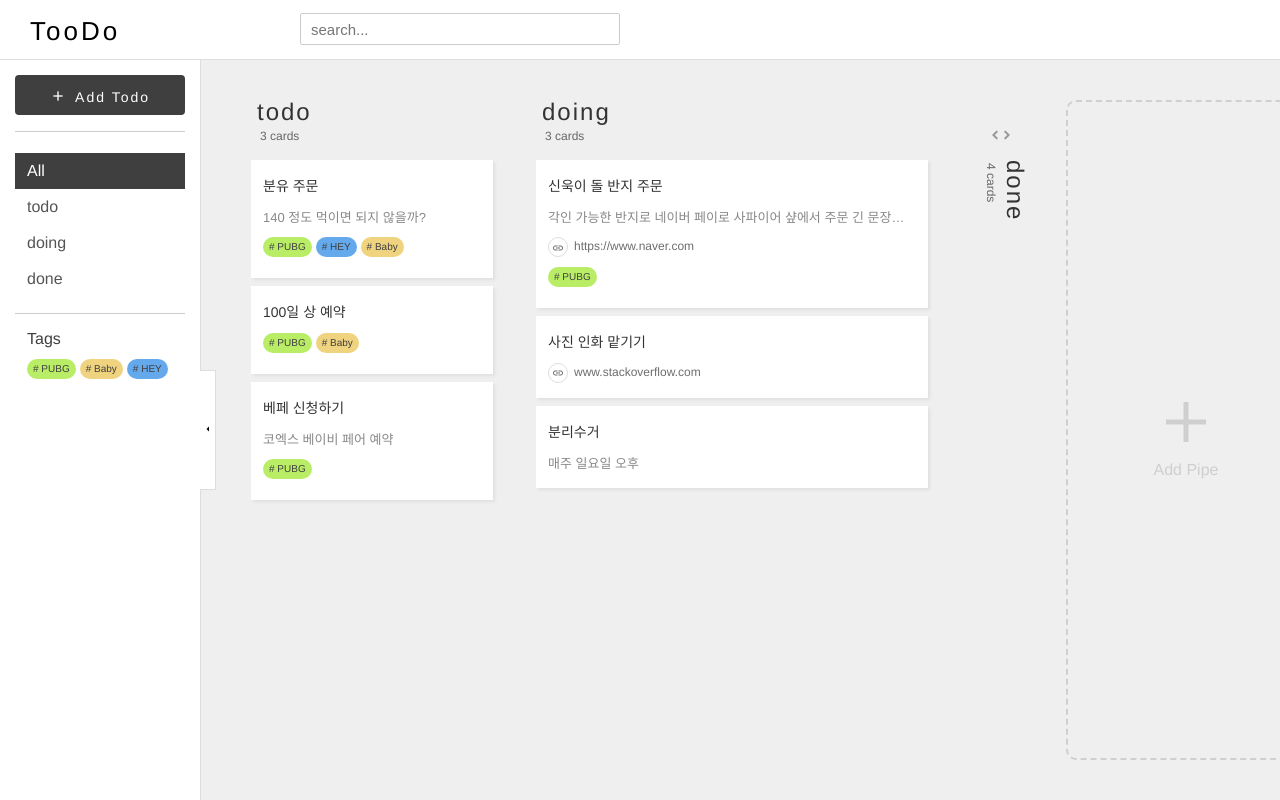
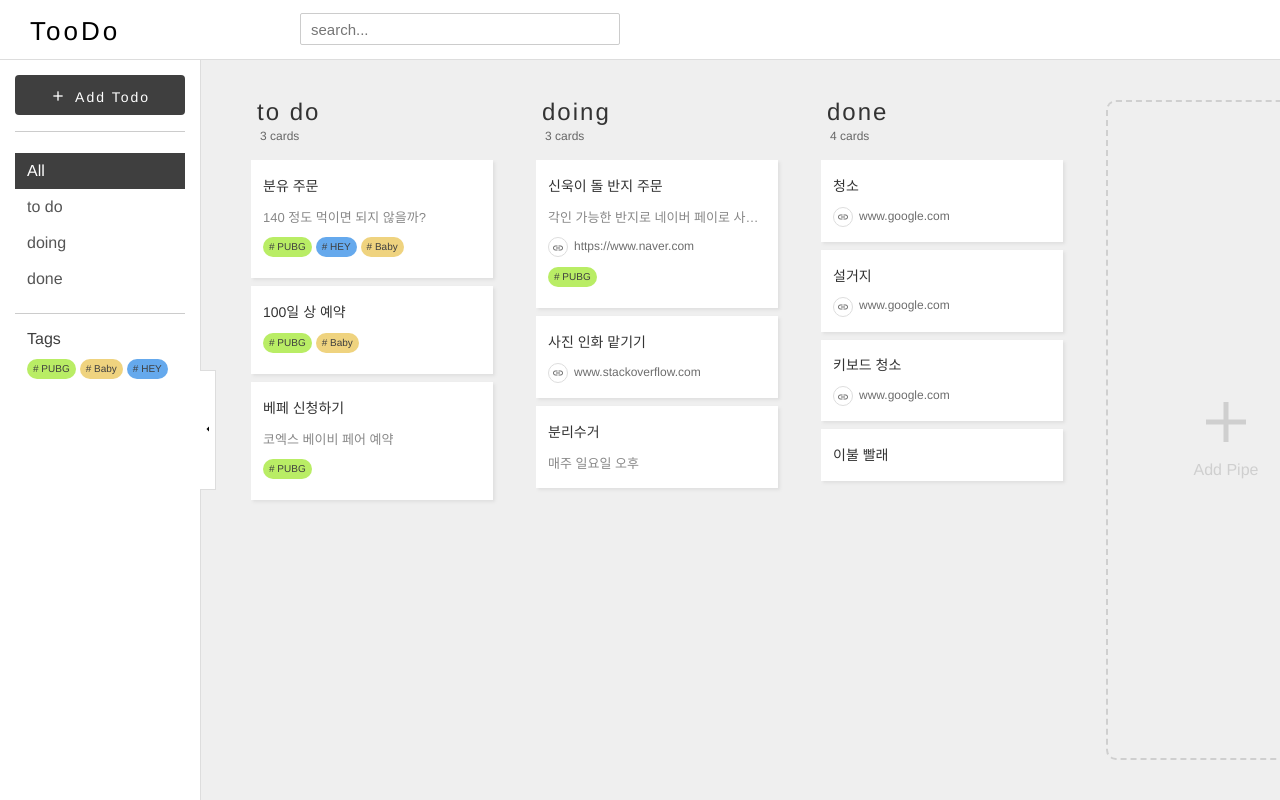
Before and after one commit to Smithoo/too-do, a Vue app: page /#/board/all in a window 1280 px wide. Built offline with nearby package versions, Linux system fonts and the light colour scheme.

Commit message:
refact: pipe -> pipe-view

```diff
--- a/src/api/dummy-data.js
+++ b/src/api/dummy-data.js
@@ -1,7 +1,7 @@
 export const dummyData = [
     {
         id: 'col1',
-        name: 'todo',
+        name: 'to do',
         mode: 'normal',
         cards: [
             {
@@ -40,7 +40,7 @@ export const dummyData = [
     {
         id: 'col2',
         name: 'doing',
-        mode: 'wide',
+        mode: 'normal',
         cards: [
             {
                 id: 'card2',
@@ -70,7 +70,7 @@ export const dummyData = [
     {
         id: 'col3',
         name: 'done',
-        mode: 'collapsed',
+        mode: 'normal',
         cards: [
             {
                 id: 'card4',
--- a/src/router.js
+++ b/src/router.js
@@ -21,7 +21,7 @@ export default new Router({
                 },
                 {
                     path: ':pipeId',
-                    component: () => import(/* webpackChunkName: 'board' */ './views/pages/board/pipe.vue'),
+                    component: () => import(/* webpackChunkName: 'board' */ './views/pages/board/pipe-view.vue'),
                 },
             ],
             redirect: '/board/all',
--- a/src/views/common/tag.vue
+++ b/src/views/common/tag.vue
@@ -1,5 +1,8 @@
 <template>
-    <div class="tag" :style="{ backgroundColor: color }">
+    <div class="tag"
+        :style="{ backgroundColor: color }"
+        @click="$emit('click')"
+    >
         <div class="hide">
             <slot>tag contents</slot>
         </div>
--- a/src/views/components/board/all/pipe-column.vue
+++ b/src/views/components/board/all/pipe.vue
@@ -1,5 +1,5 @@
 <template>
-    <section class="pipe-column" :class="mode">
+    <section class="pipe" :class="mode">
         <div class="pipe-wrap">
             <div class="pipe-head handle">
                 <div class="pipe-title">
@@ -53,7 +53,7 @@ export default {
     computed: {
         cards: {
             get() {
-                return this.$store.getters['board/cards'](this.pipe.id);
+                return this.pipe.cards;
             },
             set(cards) {
                 const payload = {
@@ -94,7 +94,7 @@ export default {
 </script>
 
 <style scoped>
-section.pipe-column {
+section.pipe {
     display: inline-block;
     position: relative;
     vertical-align: top;
@@ -103,13 +103,13 @@ section.pipe-column {
     margin-right: 35px;
     transition: width 0.3s;
 }
-section.pipe-column.collapsed {
+section.pipe.collapsed {
     width: 60px;
 }
-section.pipe-column.normal {
+section.pipe.normal {
     width: 250px;
 }
-section.pipe-column.wide {
+section.pipe.wide {
     width: 400px;
 }
 .pipe-wrap {
--- a/src/views/pages/board/all.vue
+++ b/src/views/pages/board/all.vue
@@ -5,25 +5,25 @@
             v-model="pipes"
             v-bind="dragOptions"
         >
-            <pipe-column
+            <pipe
                 v-for="pipe in pipes"
                 :key="pipe.id"
                 :pipe="pipe"
             >
-            </pipe-column>
+            </pipe>
         </draggable>
         <add-pipe />
     </section>
 </template>
 
 <script>
-import PipeColumn from '@/views/components/board/all/pipe-column.vue';
+import Pipe from '@/views/components/board/all/pipe.vue';
 import AddPipe from '@/views/components/board/all/add-pipe.vue';
 import Draggable from 'vuedraggable';
 
 export default {
     components: {
-        PipeColumn,
+        Pipe,
         AddPipe,
         Draggable,
     },
--- a/src/views/pages/board/pipe.vue
+++ b/src/views/pages/board/pipe-view.vue
@@ -1,7 +1,9 @@
 <template>
-    <div class="pipe">
-        <div class="pipe-head">
-            <h3>{{ name }}</h3>
+    <div class="pipe-view">
+        <div class="pipe-view-head">
+            <div class="pipe-name">
+                <h3>{{ name }}</h3>
+            </div>
             <div class="card-count">
                 {{ cards.length }} cards
             </div>
@@ -38,7 +40,7 @@ export default {
 </script>
 
 <style scoped>
-.pipe {
+.pipe-view {
     width: 100%;
     height: 100%;
     vertical-align: top;
@@ -48,17 +50,17 @@ export default {
     overflow-x: hidden;
     overflow-y: scroll;
 }
-.pipe::-webkit-scrollbar {
+.pipe-view::-webkit-scrollbar {
     -webkit-appearance: none;
     width: 7px;
 }
-.pipe::-webkit-scrollbar-thumb {
+.pipe-view::-webkit-scrollbar-thumb {
     border-radius: 4px;
     background-color: rgba(10, 10, 10, .15);
     -webkit-box-shadow: 0 0 1px rgba(255, 255, 255, .5);
     box-shadow: 0 0 1px rgba(255, 255, 255, .5);
 }
-.pipe-head {
+.pipe-view-head {
     position: relative;
     padding-left: 6px;
     width: 100%;
@@ -66,11 +68,13 @@ export default {
     box-sizing: border-box;
     z-index: 10;
 }
+.pipe-name {
+    padding-bottom: 6px;
+}
 h3 {
     color: #333333;
     font-size: 24px;
     letter-spacing: 2px;
-    padding-bottom: 6px;
 }
 .card-count {
     color: #666666;
```
